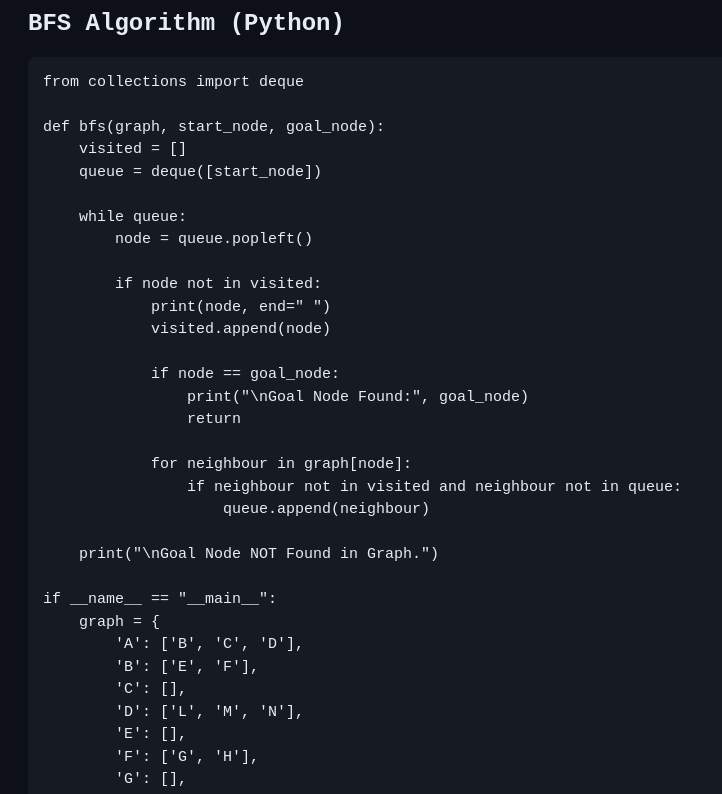
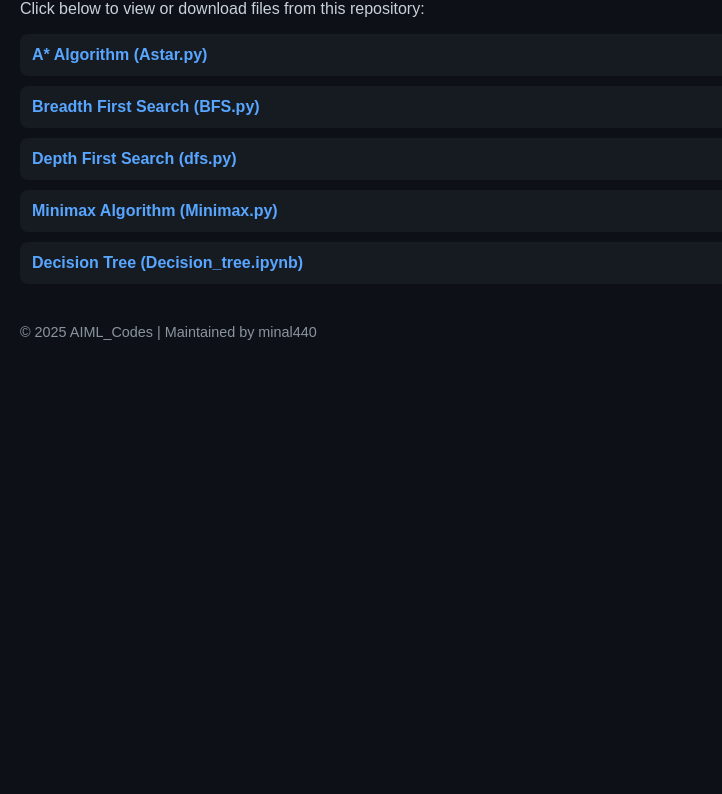
Before and after one commit to minal440/AIML_Codes, a plain HTML site: page index.html in a window 1280 px wide. Shown: the part 101-895 px from the top of the page, without its empty margins (0-722 px from the left). After the commit the page ends 800 px from the top, so only its background shows below. Drawn offline with Linux system fonts and the light colour scheme.

Commit message:
Update index.html

```diff
--- a/index.html
+++ b/index.html
@@ -3,79 +3,57 @@
 <head>
     <meta charset="UTF-8">
     <meta name="viewport" content="width=device-width, initial-scale=1.0">
-  <title>AIML Codes by Minal</title>
+    <title>AIML Codes Repository</title>
     <style>
         body {
-      font-family: 'Courier New', monospace;
+            font-family: Arial, sans-serif;
             background-color: #0d1117;
-      color: #e6edf3;
+            color: #c9d1d9;
+            margin: 0;
             padding: 20px;
         }
         h1 {
             color: #58a6ff;
         }
-    pre {
+        ul {
+            list-style-type: none;
+            padding: 0;
+        }
+        li {
             background-color: #161b22;
+            margin: 10px 0;
+            padding: 12px;
             border-radius: 8px;
-      padding: 15px;
-      overflow-x: auto;
-      line-height: 1.5;
-      font-size: 15px;
+        }
+        a {
+            color: #58a6ff;
+            text-decoration: none;
+            font-weight: bold;
+        }
+        a:hover {
+            text-decoration: underline;
+        }
+        footer {
+            margin-top: 40px;
+            color: #8b949e;
+            font-size: 0.9em;
         }
     </style>
 </head>
 <body>
-  <h1>🚀 AIML Code Collection</h1>
-  <h2>BFS Algorithm (Python)</h2>
+    <h1>🚀 AIML Codes Repository</h1>
+    <p>Click below to view or download files from this repository:</p>
 
-  <pre>
-from collections import deque
+    <ul>
+        <li><a href="Astar.py" target="_blank">A* Algorithm (Astar.py)</a></li>
+        <li><a href="BFS.py" target="_blank">Breadth First Search (BFS.py)</a></li>
+        <li><a href="dfs.py" target="_blank">Depth First Search (dfs.py)</a></li>
+        <li><a href="Minimax.py" target="_blank">Minimax Algorithm (Minimax.py)</a></li>
+        <li><a href="Decision_tree.ipynb" target="_blank">Decision Tree (Decision_tree.ipynb)</a></li>
+    </ul>
 
-def bfs(graph, start_node, goal_node):
-    visited = []
-    queue = deque([start_node])
-
-    while queue:
-        node = queue.popleft()
-
-        if node not in visited:
-            print(node, end=" ")
-            visited.append(node)
-
-            if node == goal_node:
-                print("\nGoal Node Found:", goal_node)
-                return
-
-            for neighbour in graph[node]:
-                if neighbour not in visited and neighbour not in queue:
-                    queue.append(neighbour)
-
-    print("\nGoal Node NOT Found in Graph.")
-
-if __name__ == "__main__":
-    graph = {
-        'A': ['B', 'C', 'D'],
-        'B': ['E', 'F'],
-        'C': [],
-        'D': ['L', 'M', 'N'],
-        'E': [],
-        'F': ['G', 'H'],
-        'G': [],
-        'H': [],
-        'L': [],
-        'M': [],
-        'N': []
-    }
-
-    start = 'A'
-    goal = 'H'
-
-    print("Graph:", graph)
-    print("Start:", start)
-    print("Goal:", goal)
-    print("--------------------------")
-
-    bfs(graph, start, goal)
-  </pre>
+    <footer>
+        © 2025 AIML_Codes | Maintained by minal440
+    </footer>
 </body>
 </html>
```
Lines whose indentation alone changed are shown as unchanged.
